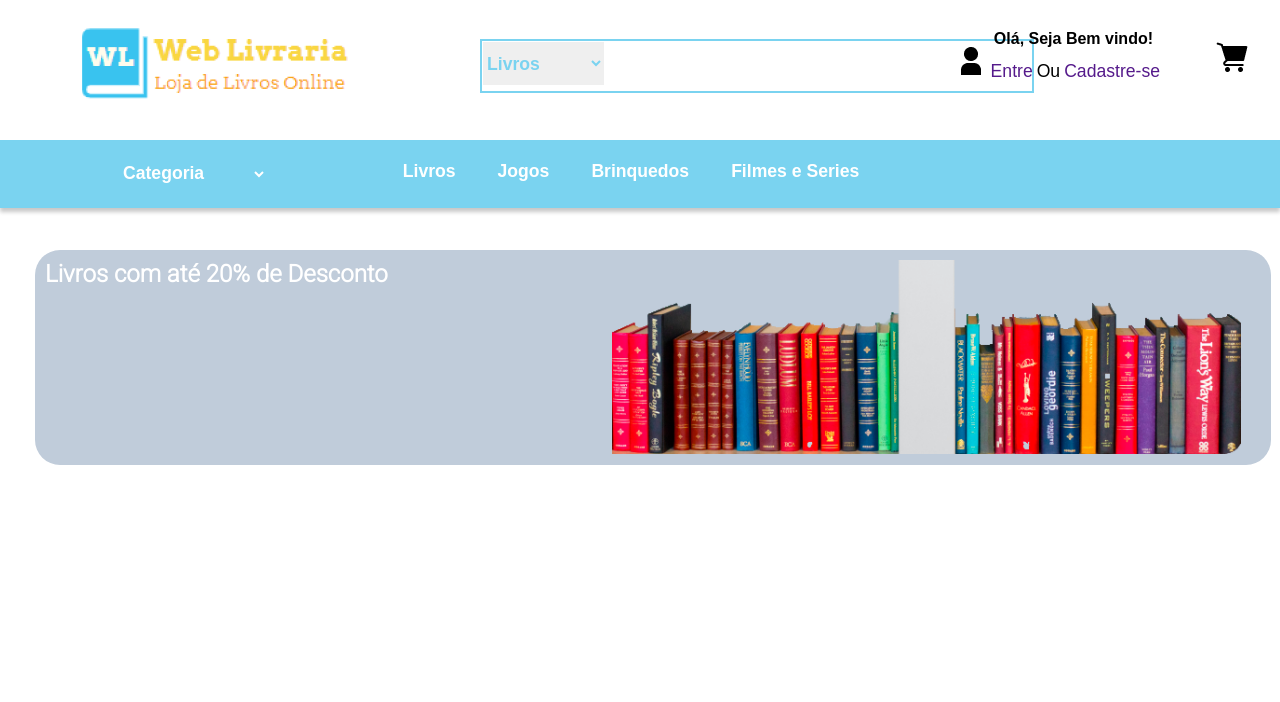
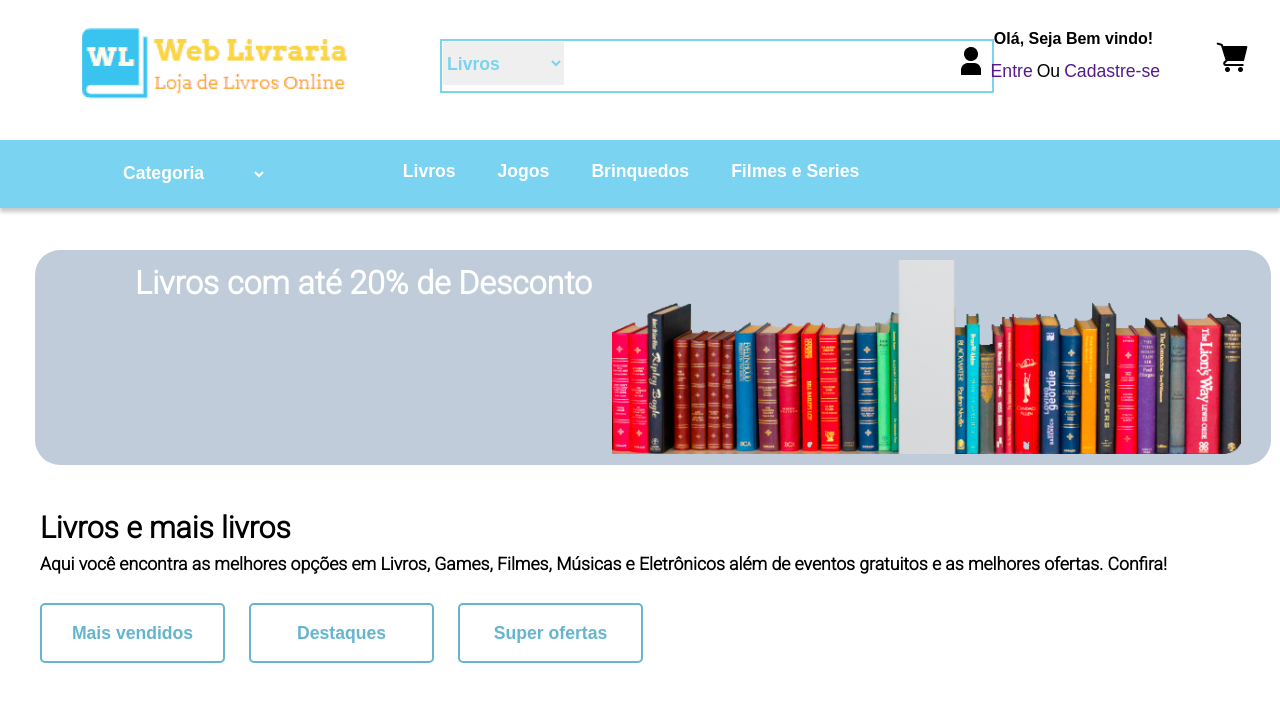
Before and after one commit to DanielZanad/ProjetoUninove4Semestre, a PHP site: page / in a window 1280 px wide. Shown: the top 702 px of the page. Run offline with PHP 8.4, Linux system fonts and the light colour scheme.

Commit message:
Adicionando botões de procura

```diff
--- a/index.php
+++ b/index.php
@@ -12,12 +12,27 @@
 <body>
     <?php include_once './src/header.php'; ?>
     <?php include_once './src/nav.php'; ?>
-
     <div id="anuncio">
         <h2>
             Livros com até 20% de Desconto
         </h2>
         <img id="anuncioimagem" src="./img/anuncio.png">
     </div>
+
+    <div id="procura">
+        <h2>
+            Livros e mais livros
+        </h2>
+        <p>
+            Aqui você encontra as melhores opções em Livros, Games, Filmes, Músicas e Eletrônicos além de eventos gratuitos e as melhores ofertas. Confira!
+        </p>
+        <button type="button">Mais vendidos</button>
+        <button class="btn">Destaques</button>
+        <button class="btn">Super ofertas
+    </div>
+
+
+
+
 </body>
 </html>
--- a/styles/style.css
+++ b/styles/style.css
@@ -25,7 +25,7 @@ div#search-box{
     display: inline;
     position: absolute;
     width: 550px;
-    left: 480px;
+    left: 440px;
     top: 39px;
     height: 50px;
     border: 2px solid #7AD3F0;
@@ -141,6 +141,12 @@ div#anuncio > h2{
     font-family: 'Roboto', sans-serif;
     color: white;
     display: inline;
+    font-style: normal;
+    font-weight: bold;
+    font-size: 2em;
+    line-height: 47px;
+    position: absolute;
+    left: 100px;
 }
 div#anuncio{
     border-radius: 25px;
@@ -154,6 +160,48 @@ div#anuncio{
     width: 95%;
     padding: 10px;
 }
+div#procura{
+    position: absolute;
+    top: 510px;
+    left: 40px;
+}
+div#procura > h2{
+    font-family: Roboto;
+    font-style: normal;
+    font-weight: bold;
+    font-size: 30px;
+    line-height: 35px;
+}
+div#procura > p{
+    margin-top: 10px;
+    font-family: Roboto;
+    font-style: normal;
+    font-weight: bold;
+    font-size: 1.1em;
+    line-height: 18px;
+}
+div#procura > button{
+    width: 185px;
+    margin-top: 30px;
+    padding: 18px;
+    border: 2px solid #66b5cf;
+    margin-right: 20px;
+    border-radius: 5px;
+    background-color: white;
+    color: #66b5cf;
+    font-style: normal;
+    font-weight: bold;
+    font-size: 1.1em;
+    line-height: 20px;
+    display: inline-block;
+    cursor: pointer;
+    transition-duration: 0.3s;
+}
+div#procura > button:focus{
+    background-color: #66b5cf;
+    color: white;
+
+}
 
 main{
 
```
